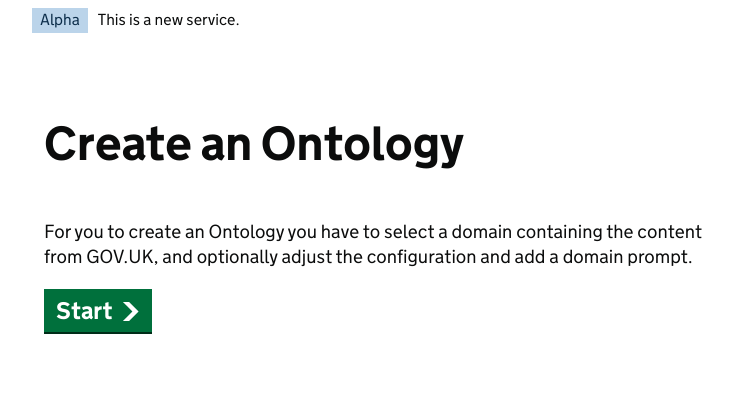
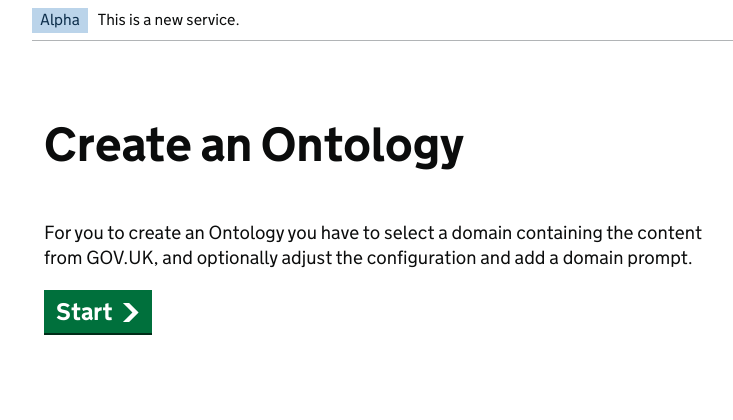
Before and after one commit to alphagov/govuk-ai-accelerator, a Flask app: page /ontology/create in a window 1280 px wide. Shown: the part 128-548 px from the top of the page, without its empty margins (128-861 px from the left). Run offline with Flask 3, Linux system fonts and the light colour scheme; data that the repository does not hold is empty.

Commit message:
Restore alpha banner divider

```diff
--- a/templates/base.html
+++ b/templates/base.html
@@ -281,9 +281,6 @@
           background-color: #ffffff;
           width: 100%;
       }
-      .app-phase-banner .govuk-phase-banner {
-          border-bottom: 0;
-      }
       .app-footer {
           width: 100%;
           border-top: 0;
```
Also changed, not shown: tests/test_govuk_ai_accelerator_app.py (+6 -3 lines).
